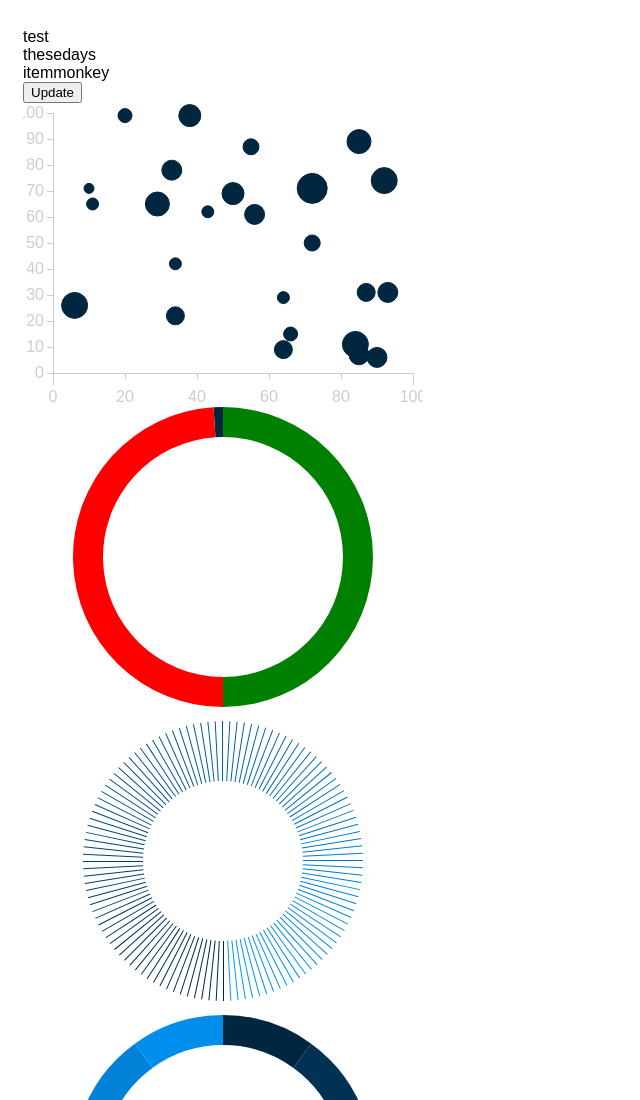
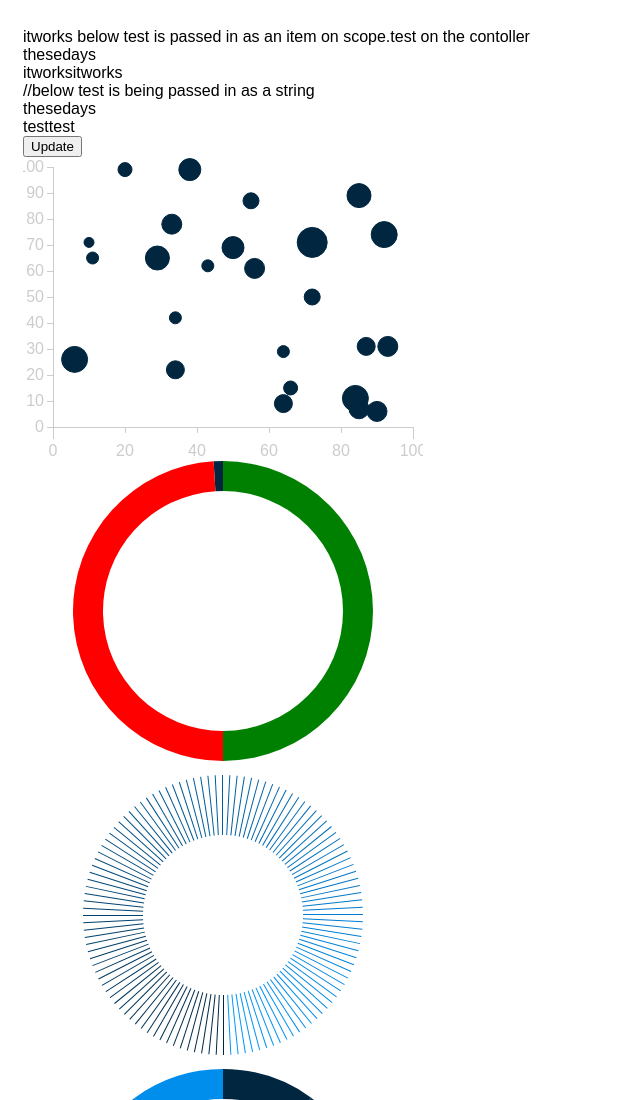
Before and after one commit to kevinlbatchelor/d3Charts, a website: page index.html in a window 1280 px wide. Shown: the top 1100 px of the page, without its empty margins (0-640 px from the left). Drawn offline with Linux system fonts and the light colour scheme.

Commit message:
understanding =

```diff
--- a/index.html
+++ b/index.html
@@ -14,8 +14,13 @@
 
 <body>
 <div ng-app="myApp">
-<div ng-controller="ctrl">{{test}}</div>
-    <one-t item='monkey'></one-t>
+<div ng-controller="ctrl">{{test}}
+    below test is passed in as an item on scope.test on the contoller
+    <one-t item="test"></one-t>
+</div>
+    //below test is being passed in as a string
+    <one-t item="'test'"></one-t>
+
 </div>
 
 <!--<div id="chartArea"></div>-->
--- a/js/circleChart.js
+++ b/js/circleChart.js
@@ -1,4 +1,4 @@
-var items = 360
+var items = 360;
 
 var margin = {top: 0, right: 0, bottom: 0, left: 0};
 
@@ -45,5 +45,4 @@ svg.selectAll('rect')
     })
     .attr('transform', function (d, i) {
         return 'rotate(' + i + ')'
-    })
-;
+    });
--- a/js/main.js
+++ b/js/main.js
@@ -1,14 +1,14 @@
 var myApp = angular.module("myApp", []);
 
 myApp.controller("ctrl", function($scope) {
-    $scope.test = 'test';
+    $scope.test = 'itworks';
 });
 
 myApp.directive('oneT', function() {
     return {
         restrict: 'E',
         scope: {
-            item:'@'
+            item:'='
         },
         template: "<two-t tree='item'></two-t>{{item}}",
 
@@ -22,7 +22,7 @@ myApp.directive('twoT', function() {
     return {
         restrict: 'E',
         scope: {
-            tree:'@'
+            tree:'='
         },
         template: "<div>thesedays</div>{{tree}}",
 
```
